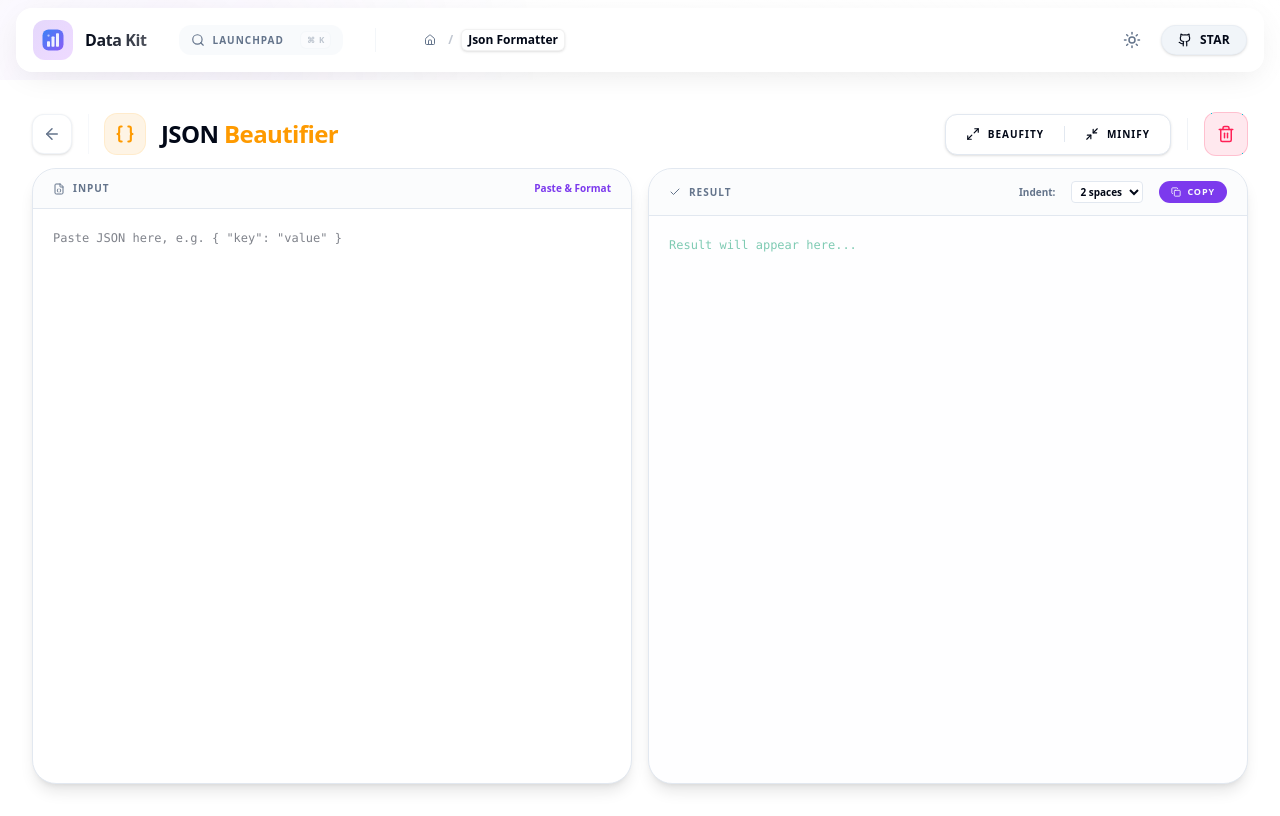
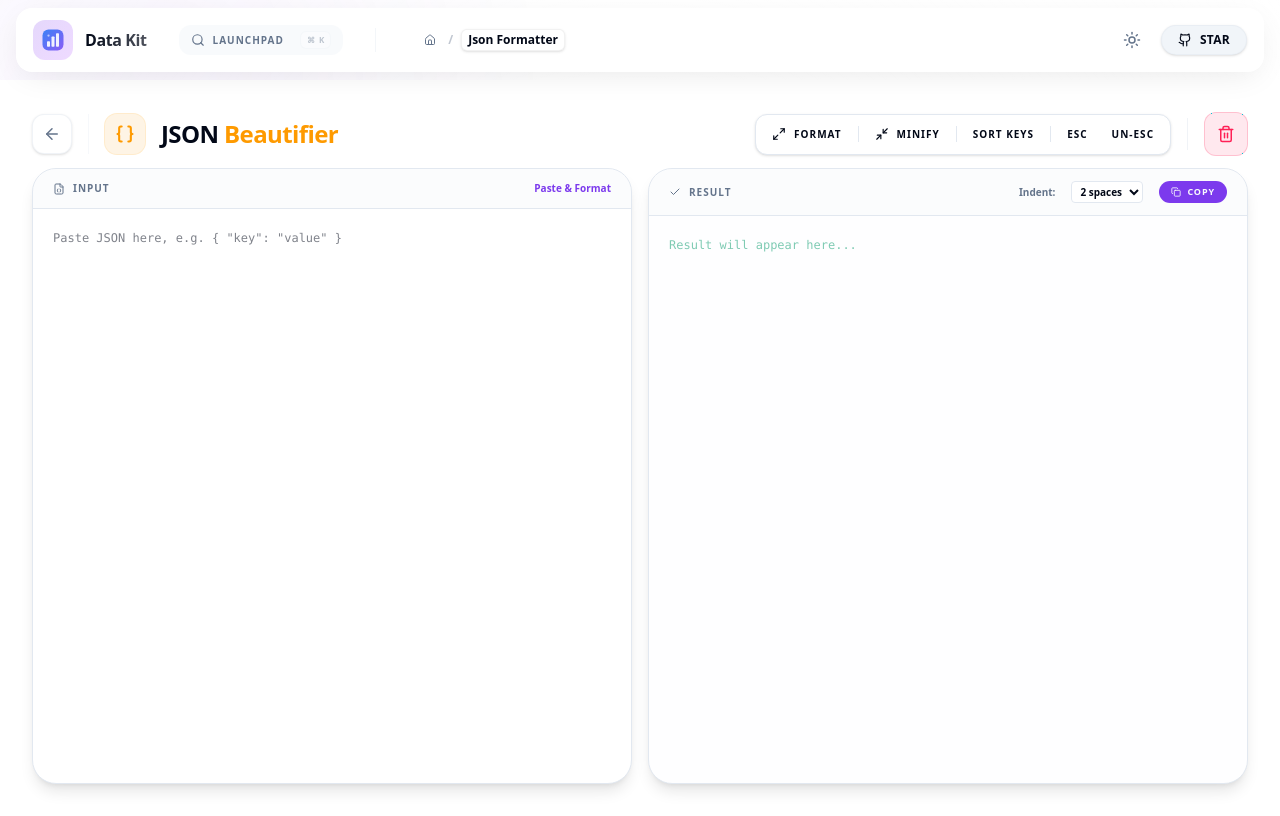
Before and after one commit to thienle99-dev/datakit, a Vue app: page /json-formatter in a window 1280 px wide. Built offline with nearby package versions, Linux system fonts and the light colour scheme.

Commit message:
feat: Implement JSON key sorting, escaping, and unescaping functionalities in the JsonFormatter component.

```diff
--- a/src/views/JsonFormatter.vue
+++ b/src/views/JsonFormatter.vue
@@ -32,17 +32,10 @@ const format = () => {
         error.value = null;
     } catch (err: any) {
         error.value = err.message;
-        // Don't clear result, keep previous output or empty
     }
 };
 
 const minify = () => {
-    if (!input.value.trim()) {
-        result.value = '';
-        error.value = null;
-        return;
-    }
-
     try {
         const parsed = JSON.parse(input.value);
         result.value = JSON.stringify(parsed);
@@ -50,6 +43,54 @@ const minify = () => {
     } catch (err: any) {
         error.value = err.message;
     }
+};
+
+const sortKeys = () => {
+   try {
+        const parsed = JSON.parse(input.value);
+        const sorted = sortObject(parsed);
+        result.value = JSON.stringify(sorted, null, indentSize.value);
+        error.value = null;
+    } catch (err: any) {
+        error.value = err.message;
+    }
+};
+
+const escapeJson = () => {
+    try {
+        // Just text escape, usually for putting JSON inside a string
+        result.value = JSON.stringify(input.value).slice(1, -1); // remove surrounding quotes
+        error.value = null;
+    } catch (err: any) {
+        error.value = err.message;
+    }
+};
+
+const unescapeJson = () => {
+    try {
+        // Unwrap logic
+        // If it's a string literal representation, JSON.parse it as a string
+        let val = input.value.trim();
+        if (!val.startsWith('"')) val = '"' + val + '"';
+        result.value = JSON.parse(val);
+        error.value = null;
+    } catch (err: any) {
+        error.value = "Could not unescape: " + err.message;
+    }
+};
+
+const sortObject = (obj: any): any => {
+    if (Array.isArray(obj)) {
+        return obj.map(sortObject);
+    } else if (obj !== null && typeof obj === 'object') {
+        return Object.keys(obj)
+            .sort()
+            .reduce((acc: any, key) => {
+                acc[key] = sortObject(obj[key]);
+                return acc;
+            }, {});
+    }
+    return obj;
 };
 
 const clear = () => {
@@ -111,17 +152,39 @@ watch(indentSize, () => {
          <div class="flex items-center bg-card border border-border p-1 rounded-xl shadow-sm">
              <button
                 @click="format"
-                class="px-4 py-2 rounded-lg text-[10px] font-black uppercase tracking-widest hover:bg-primary/10 hover:text-primary transition-colors flex items-center gap-2"
+                class="px-3 py-2 rounded-lg text-[10px] font-black uppercase tracking-widest hover:bg-primary/10 hover:text-primary transition-colors flex items-center gap-2"
                 :class="!error ? 'text-foreground' : ''"
             >
-                <Maximize2 :size="14" /> Beaufity
+                <Maximize2 :size="14" /> Format
             </button>
             <div class="w-px h-4 bg-border mx-1"></div>
             <button
                 @click="minify"
-                class="px-4 py-2 rounded-lg text-[10px] font-black uppercase tracking-widest hover:bg-primary/10 hover:text-primary transition-colors flex items-center gap-2"
+                class="px-3 py-2 rounded-lg text-[10px] font-black uppercase tracking-widest hover:bg-primary/10 hover:text-primary transition-colors flex items-center gap-2"
             >
                 <Minimize2 :size="14" /> Minify
+            </button>
+            <div class="w-px h-4 bg-border mx-1"></div>
+            <button
+                @click="sortKeys"
+                class="px-3 py-2 rounded-lg text-[10px] font-black uppercase tracking-widest hover:bg-primary/10 hover:text-primary transition-colors flex items-center gap-2"
+            >
+                Sort Keys
+            </button>
+            <div class="w-px h-4 bg-border mx-1"></div>
+            <button
+                @click="escapeJson"
+                class="px-3 py-2 rounded-lg text-[10px] font-black uppercase tracking-widest hover:bg-primary/10 hover:text-primary transition-colors flex items-center gap-2"
+                title="Escape"
+            >
+                Esc
+            </button>
+            <button
+                @click="unescapeJson"
+                class="px-3 py-2 rounded-lg text-[10px] font-black uppercase tracking-widest hover:bg-primary/10 hover:text-primary transition-colors flex items-center gap-2"
+                title="Unescape"
+            >
+                Un-Esc
             </button>
          </div>
 
```
Also changed, not shown: 1 other file (tests, documents, lock files or other folders).
